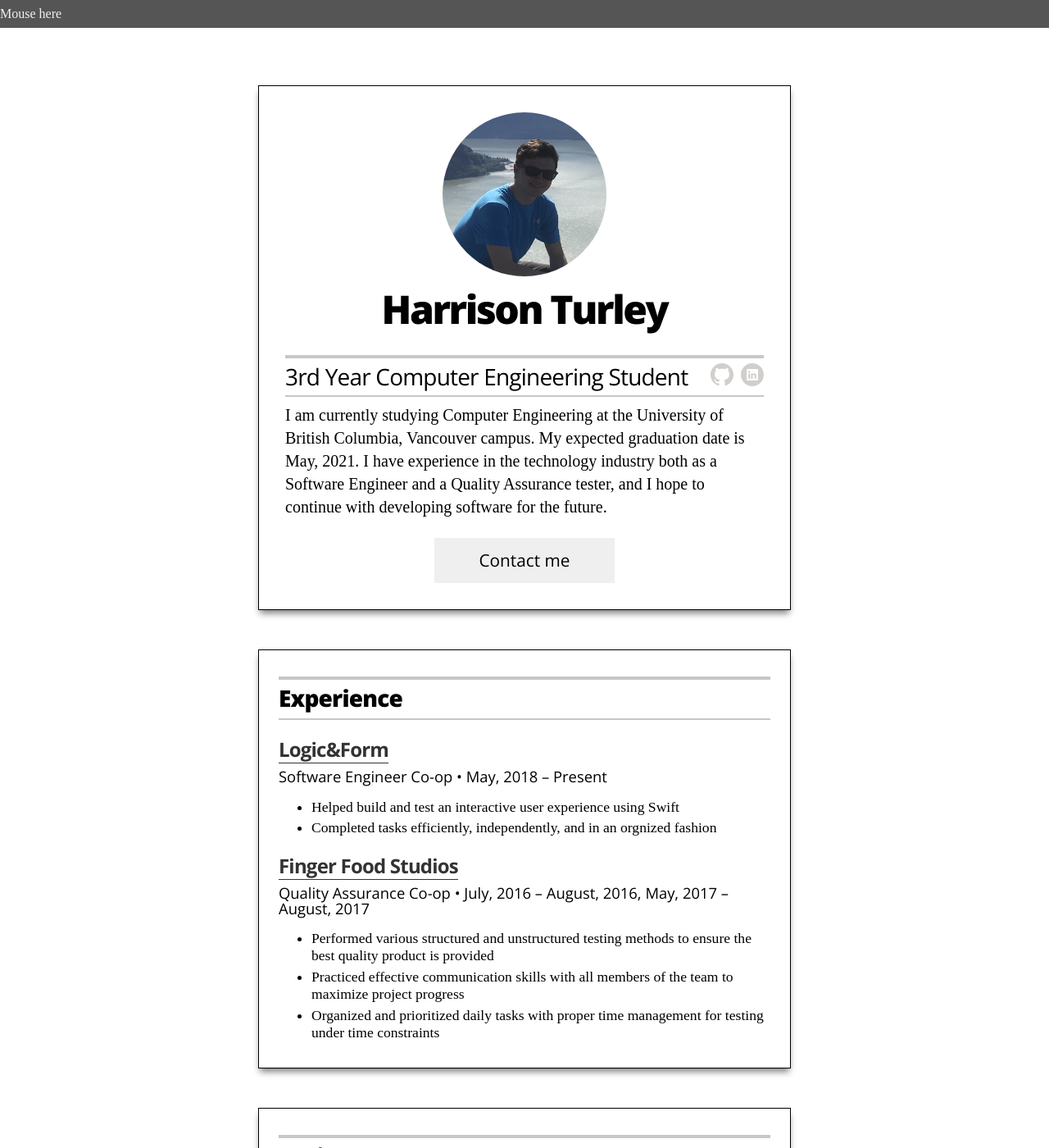
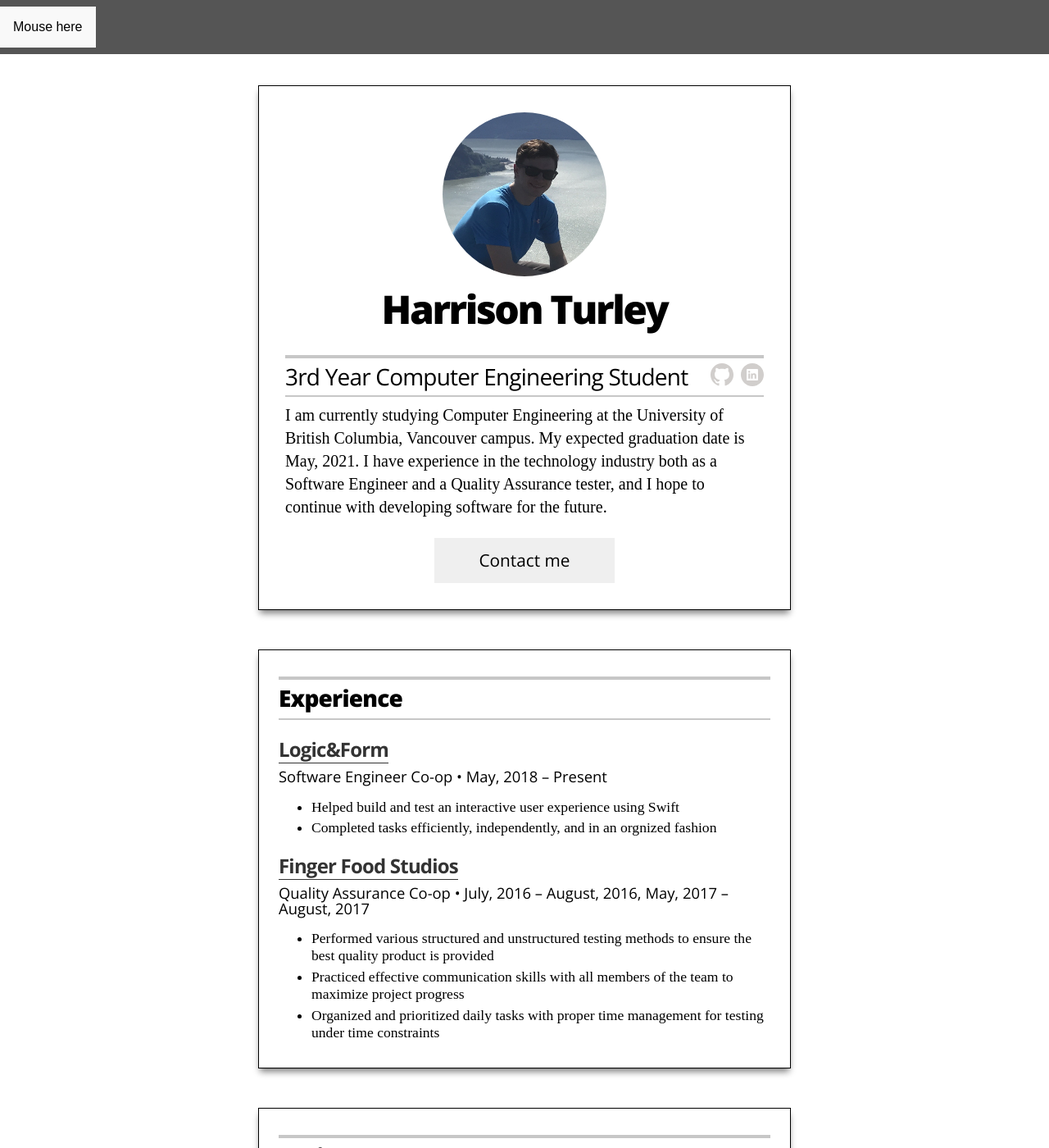
Before and after one commit to harrisonturley/harrisonturley.github.io, a Jekyll site: the page built from index.html, in a window 1280 px wide and 1400 px high. Shown: the whole window at 82% size. Built offline with Jekyll 4.4.1, drawn with Linux system fonts in a browser that asks for light colours.

Commit message:
Added additional styling to static header and dropdown

```diff
--- a/_layouts/resume.html
+++ b/_layouts/resume.html
@@ -19,9 +19,11 @@
 
     <div class="site-header" id="sticky-header">
       <div class="dropdown-menu">
-        <span>Mouse here</span>
+        <button class="dropdown-button">Mouse here</button>
         <div class="dropdown-menu-content">
-          <p>Hello World!</p>
+          <a href="#">Option 1!</a>
+          <a href="#">Option 2!</a>
+          <a href="#">Option 3!</a>
         </div>
       </div>
     </div>
--- a/_sass/_resume.scss
+++ b/_sass/_resume.scss
@@ -17,17 +17,39 @@
   &:hover .dropdown-menu-content {
     display:block;
   }
+
+  &:hover .dropdown-button {
+    background-color: #E1E1E1;
+  }
+}
+
+.dropdown-menu-content a:hover {
+  background-color: #E1E1E1;
+}
+
+.dropdown-button {
+  background-color: #F9F9F9;
+  font-size: 1rem;
+  padding: 1rem;
+  border: none;
+  cursor: pointer;
 }
 
 .dropdown-menu-content {
   display: none;
   position: absolute;
-  background-color: #f9f9f9;
+  background-color: #F9F9F9;
   min-width: 160px;
   box-shadow: 0px 8px 16px 0px rgba(0,0,0,0.2);
-  padding: 12px 16px;
   z-index: 1;
   color: black;
+
+  a {
+    color: black;
+    padding: 12px 16px;
+    text-decoration: none;
+    display: block;
+  }
 }
 
 .theme-default {
```
Also changed, not shown: 3 other files.
